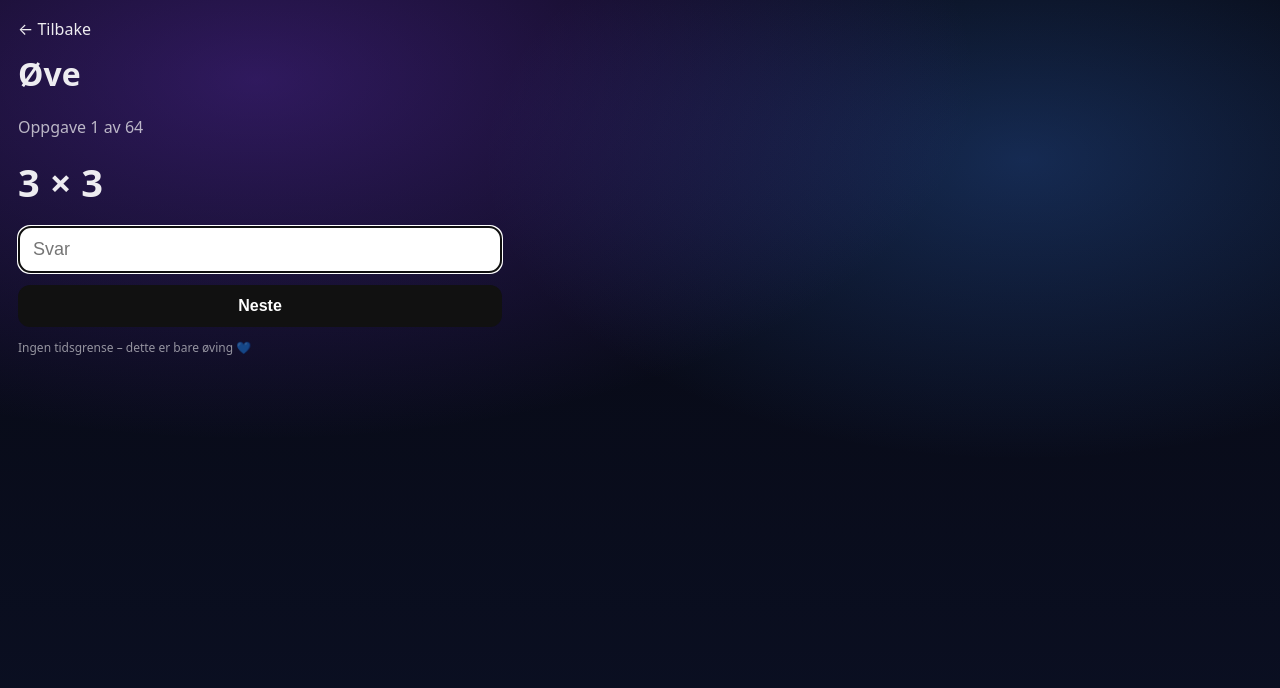
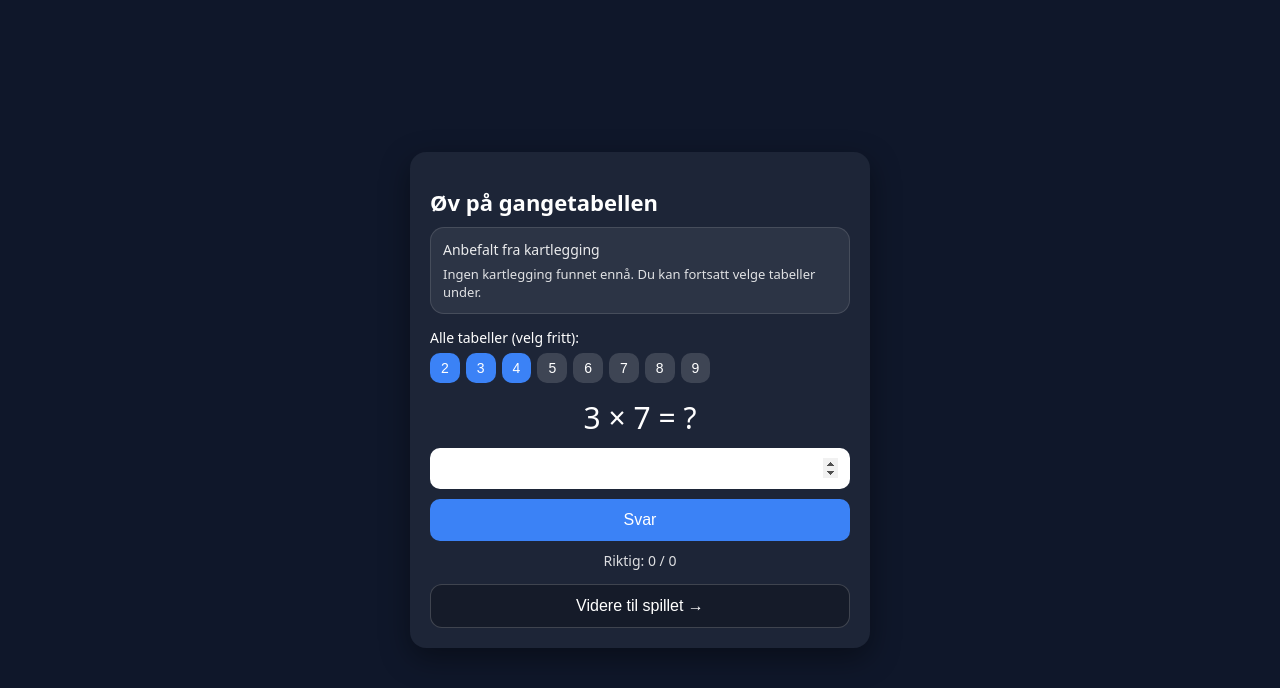
Before and after one commit to tzvxjm2bvv-spec/gangesertifikatet, a Next.js app: page /ove in a window 1280 px wide. Shown: the top 688 px of the page. Built offline with nearby package versions, Linux system fonts and the light colour scheme.

Commit message:
Oppdater Øve: velg tabeller + anbefalinger + start økt + knapp til spill

```diff
--- a/app/ove/page.tsx
+++ b/app/ove/page.tsx
@@ -1,245 +1,381 @@
 "use client";
 
-export const dynamic = "force-dynamic";
-
-import Link from "next/link";
-import React, { Suspense, useMemo, useRef, useState } from "react";
-import { useSearchParams } from "next/navigation";
+import React, { useEffect, useState } from "react";
+import { useRouter } from "next/navigation";
 
 /* =========================
-   Typer
+   Types
 ========================= */
-type Task = { a: number; b: number };
-type Result = { task: Task; ms: number; correct: boolean };
+type Task = {
+  a: number;
+  b: number;
+  answer: number;
+};
+
+type AssessmentV1 = {
+  byTable: Record<
+    number,
+    {
+      attempts: number;
+      correct: number;
+      totalTimeMs?: number;
+      medianTimeMs?: number;
+    }
+  >;
+  updatedAt?: string;
+};
+
+/* =========================
+   Config
+========================= */
+const ASSESS_KEY = "gs:kartlegging:v1"; // endre hvis kartleggingen din bruker annen key
+const TABLE_OPTIONS = [2, 3, 4, 5, 6, 7, 8, 9] as const;
+const DEFAULT_SELECTED = [2, 3, 4];
 
 /* =========================
    Utils
 ========================= */
-function shuffle<T>(arr: T[]) {
-  return [...arr].sort(() => Math.random() - 0.5);
+function randInt(min: number, max: number) {
+  return Math.floor(Math.random() * (max - min + 1)) + min;
 }
 
-function fmtMs(ms: number) {
-  return `${(ms / 1000).toFixed(1)}s`;
+function makeTask(tables: number[]): Task {
+  const a = tables[randInt(0, tables.length - 1)];
+  const b = randInt(0, 10);
+  return { a, b, answer: a * b };
 }
 
-function parseTables(param: string | null): number[] {
-  if (!param) return [];
-  return param
-    .split(",")
-    .map((s) => Number(s.trim()))
-    .filter((n) => Number.isFinite(n) && n >= 2 && n <= 9);
+function safeJsonParse<T>(s: string | null): T | null {
+  if (!s) return null;
+  try {
+    return JSON.parse(s) as T;
+  } catch {
+    return null;
+  }
+}
+
+function uniqueSorted(nums: number[]) {
+  return Array.from(new Set(nums)).sort((a, b) => a - b);
+}
+
+/**
+ * Anbefal tabeller basert på:
+ * - lav treffsikkerhet
+ * - høy relativ responstid (mot barnets egen median på tvers av tabeller)
+ */
+function recommendTablesFromAssessment(
+  a: AssessmentV1,
+  topN = 3
+): { tables: number[]; reason: string } {
+  const rows = TABLE_OPTIONS.map((t) => {
+    const entry = a.byTable?.[t];
+    const attempts = entry?.attempts ?? 0;
+    const correct = entry?.correct ?? 0;
+
+    const accuracy = attempts > 0 ? correct / attempts : 1; // 1 hvis ingen data
+    const wrongRate = 1 - accuracy;
+
+    const timeMs =
+      entry?.medianTimeMs ??
+      (attempts > 0 ? (entry?.totalTimeMs ?? 0) / attempts : 0);
+
+    return { t, attempts, wrongRate, timeMs };
+  });
+
+  // Median tid på tvers (for relativ treghet)
+  const times = rows.map((r) => r.timeMs).filter((x) => x > 0);
+  const medianAll = (() => {
+    if (times.length === 0) return 0;
+    const s = [...times].sort((x, y) => x - y);
+    const mid = Math.floor(s.length / 2);
+    return s.length % 2 ? s[mid] : (s[mid - 1] + s[mid]) / 2;
+  })();
+
+  const scored = rows.map((r) => {
+    const relSlow =
+      medianAll > 0 && r.timeMs > 0 ? Math.max(0, (r.timeMs - medianAll) / medianAll) : 0;
+    // Vekt litt mer på feil enn treghet
+    const score = r.wrongRate * 1.0 + relSlow * 0.6;
+    return { ...r, score };
+  });
+
+  // Prioriter tabeller med litt data
+  const withData = scored.filter((r) => r.attempts >= 3);
+  const base = withData.length >= 2 ? withData : scored;
+
+  const top = [...base]
+    .sort((a, b) => b.score - a.score)
+    .slice(0, topN)
+    .map((r) => r.t);
+
+  const reason =
+    withData.length === 0
+      ? "Ingen/lite kartleggingsdata – viser en forsiktig anbefaling."
+      : "Basert på lavest treffsikkerhet og/eller tregest responstid i kartleggingen.";
+
+  return { tables: uniqueSorted(top), reason };
 }
 
 /* =========================
-   Inner (leser search params)
+   Page
 ========================= */
-function OveInner() {
-  const searchParams = useSearchParams();
+export default function OvePage() {
+  const router = useRouter();
 
-  // anbefalte tabeller fra kartlegging: /ove?tables=7,4,9
-  const recommended = useMemo(
-    () => parseTables(searchParams.get("tables")),
-    [searchParams]
-  );
+  const [selectedTables, setSelectedTables] = useState<number[]>(DEFAULT_SELECTED);
+  const [task, setTask] = useState<Task>(() => makeTask(DEFAULT_SELECTED));
+  const [input, setInput] = useState("");
+  const [feedback, setFeedback] = useState<null | "riktig" | "feil">(null);
+  const [correctCount, setCorrectCount] = useState(0);
+  const [totalCount, setTotalCount] = useState(0);
 
-  // default: anbefalte, ellers alle 2–9
-  const tables = recommended.length ? recommended : [2, 3, 4, 5, 6, 7, 8, 9];
+  const [assessment, setAssessment] = useState<AssessmentV1 | null>(null);
+  const [recommended, setRecommended] = useState<number[] | null>(null);
+  const [recReason, setRecReason] = useState("");
 
-  // Oppgaver: alle kombinasjoner for valgte tabeller, 2–9 som multiplikator
-  const tasks = useMemo(() => {
-    const t: Task[] = [];
-    for (const a of tables) {
-      for (let b = 2; b <= 9; b++) t.push({ a, b });
+  useEffect(() => {
+    const a = safeJsonParse<AssessmentV1>(localStorage.getItem(ASSESS_KEY));
+    if (a && a.byTable) {
+      setAssessment(a);
+      const rec = recommendTablesFromAssessment(a, 3);
+      setRecommended(rec.tables);
+      setRecReason(rec.reason);
+    } else {
+      setAssessment(null);
+      setRecommended(null);
+      setRecReason("");
     }
-    return shuffle(t);
-  }, [tables]);
+  }, []);
 
-  const [index, setIndex] = useState(0);
-  const [answer, setAnswer] = useState("");
-  const [results, setResults] = useState<Result[]>([]);
-  const [done, setDone] = useState(false);
+  function toggleTable(t: number) {
+    setSelectedTables((prev) => {
+      const next = prev.includes(t) ? prev.filter((x) => x !== t) : [...prev, t];
+      return next.sort((a, b) => a - b);
+    });
+  }
 
-  const startedAt = useRef<number>(
-    typeof performance !== "undefined" ? performance.now() : Date.now()
-  );
-
-  const task = tasks[index];
+  function nextTask(tables = selectedTables) {
+    if (!tables || tables.length === 0) return;
+    setTask(makeTask(tables));
+    setInput("");
+    setFeedback(null);
+  }
 
   function submit() {
-    if (!task || done) return;
+    if (input.trim() === "") return;
 
-    const now =
-      typeof performance !== "undefined" ? performance.now() : Date.now();
-    const ms = Math.max(0, now - startedAt.current);
+    const isCorrect = Number(input) === task.answer;
+    setFeedback(isCorrect ? "riktig" : "feil");
+    setTotalCount((c) => c + 1);
+    if (isCorrect) setCorrectCount((c) => c + 1);
 
-    const user = Number(answer.trim());
-    const correct = user === task.a * task.b;
-
-    setResults((r) => [...r, { task, ms, correct }]);
-
-    setAnswer("");
-    startedAt.current =
-      typeof performance !== "undefined" ? performance.now() : Date.now();
-
-    if (index + 1 >= tasks.length) {
-      setDone(true);
-      return;
-    }
-    setIndex((i) => i + 1);
+    setTimeout(() => nextTask(), 600);
   }
 
-  /* =========================
-     Resultatskjerm
-  ========================= */
-  if (done) {
-    const totalMs = results.reduce((a, r) => a + r.ms, 0);
-
-    const wrong = results.filter((r) => !r.correct).length;
-    const correctCount = results.length - wrong;
-
-    const slowest = [...results].sort((a, b) => b.ms - a.ms).slice(0, 5);
+  function useRecommended() {
+    if (!recommended || recommended.length === 0) return;
+    setSelectedTables(recommended);
+    setTask(makeTask(recommended));
+    setInput("");
+    setFeedback(null);
+  }
 
   return (
-      <main style={{ padding: 18, maxWidth: 720 }}>
-        <Link href="/" style={{ textDecoration: "none" }}>
-          ← Tilbake
-        </Link>
-
-        <h1 style={{ marginTop: 12 }}>Øving ferdig</h1>
-
-        <p style={{ opacity: 0.85 }}>
-          Øvde på:{" "}
-          <strong>{tables.map((t) => `${t}-gangen`).join(", ")}</strong>
-        </p>
-
     <div
       style={{
-            marginTop: 12,
-            padding: 14,
+        minHeight: "100vh",
+        background: "#0f172a",
+        color: "white",
+        display: "flex",
+        justifyContent: "center",
+        alignItems: "center",
+        padding: 16,
+      }}
+    >
+      <div
+        style={{
+          width: "100%",
+          maxWidth: 460,
+          background: "rgba(255,255,255,0.06)",
+          borderRadius: 16,
+          padding: 20,
+          boxShadow: "0 10px 30px rgba(0,0,0,0.4)",
+        }}
+      >
+        <h1 style={{ fontSize: 22, marginBottom: 10 }}>Øv på gangetabellen</h1>
+
+        {/* Anbefalt fra kartlegging */}
+        <div
+          style={{
+            background: "rgba(255,255,255,0.07)",
+            border: "1px solid rgba(255,255,255,0.12)",
             borderRadius: 14,
-            border: "1px solid rgba(255,255,255,0.14)",
-            background: "rgba(0,0,0,0.18)",
+            padding: 12,
+            marginBottom: 14,
+          }}
+        >
+          <div style={{ fontSize: 14, opacity: 0.9, marginBottom: 6 }}>
+            Anbefalt fra kartlegging
+          </div>
+
+          {recommended ? (
+            <>
+              <div style={{ display: "flex", gap: 8, flexWrap: "wrap", marginBottom: 8 }}>
+                {recommended.map((t) => (
+                  <span
+                    key={t}
+                    style={{
+                      padding: "6px 10px",
+                      borderRadius: 999,
+                      background: "rgba(34,197,94,0.22)",
+                      border: "1px solid rgba(34,197,94,0.55)",
+                      color: "white",
+                      fontSize: 14,
+                    }}
+                  >
+                    {t}
+                  </span>
+                ))}
+              </div>
+
+              <div style={{ fontSize: 12, opacity: 0.8, marginBottom: 10 }}>
+                {recReason}
+              </div>
+
+              <button
+                onClick={useRecommended}
+                style={{
+                  width: "100%",
+                  padding: 10,
+                  fontSize: 15,
+                  borderRadius: 10,
+                  border: "none",
+                  cursor: "pointer",
+                  background: "#22c55e",
                   color: "white",
                 }}
               >
-          <p style={{ margin: 0 }}>
-            Oppgaver: <strong>{results.length}</strong>
-          </p>
-          <p style={{ margin: "6px 0 0 0" }}>
-            Riktig: <strong>{correctCount}</strong> – Feil:{" "}
-            <strong>{wrong}</strong>
-          </p>
-          <p style={{ margin: "6px 0 0 0" }}>
-            Total tid: <strong>{fmtMs(totalMs)}</strong>
-          </p>
+                Bruk anbefalte tabeller
+              </button>
+            </>
+          ) : (
+            <div style={{ fontSize: 13, opacity: 0.85 }}>
+              Ingen kartlegging funnet ennå. Du kan fortsatt velge tabeller under.
+            </div>
+          )}
         </div>
 
-        <h3 style={{ marginTop: 18 }}>Tregeste oppgaver</h3>
-        <ul>
-          {slowest.map((r, i) => (
-            <li key={i}>
-              {r.task.a} × {r.task.b} – {fmtMs(r.ms)}{" "}
-              {!r.correct ? "(feil)" : ""}
-            </li>
-          ))}
-        </ul>
-
+        {/* Alle tabeller */}
+        <div style={{ marginBottom: 14 }}>
+          <div style={{ fontSize: 14, marginBottom: 6 }}>Alle tabeller (velg fritt):</div>
+          <div style={{ display: "flex", flexWrap: "wrap", gap: 6 }}>
+            {TABLE_OPTIONS.map((t) => (
               <button
-          onClick={() => {
-            setIndex(0);
-            setResults([]);
-            setDone(false);
-            setAnswer("");
-            startedAt.current =
-              typeof performance !== "undefined" ? performance.now() : Date.now();
-          }}
+                key={t}
+                onClick={() => toggleTable(t)}
                 style={{
-            marginTop: 18,
-            padding: "12px 14px",
-            borderRadius: 12,
+                  padding: "7px 11px",
+                  borderRadius: 10,
                   border: "none",
-            background: "#111",
+                  cursor: "pointer",
+                  background: selectedTables.includes(t)
+                    ? "#3b82f6"
+                    : "rgba(255,255,255,0.15)",
                   color: "white",
-            fontWeight: 900,
-            cursor: "pointer",
+                  fontSize: 14,
                 }}
               >
-          Øv mer
+                {t}
               </button>
-      </main>
-    );
-  }
+            ))}
+          </div>
 
-  /* =========================
-     Øving UI
-  ========================= */
-  if (!task) return null;
+          {selectedTables.length === 0 && (
+            <div style={{ marginTop: 8, fontSize: 13, color: "#fbbf24" }}>
+              Velg minst én tabell for å øve.
+            </div>
+          )}
+        </div>
 
-  return (
-    <main style={{ padding: 18, maxWidth: 520 }}>
-      <Link href="/" style={{ textDecoration: "none" }}>
-        ← Tilbake
-      </Link>
-
-      <h1 style={{ marginTop: 12 }}>Øve</h1>
-
-      <p style={{ opacity: 0.75 }}>
-        Oppgave {index + 1} av {tasks.length}
-      </p>
-
-      <div style={{ fontSize: 38, fontWeight: 900, margin: "18px 0" }}>
-        {task.a} × {task.b}
+        {/* Oppgave */}
+        <div style={{ fontSize: 30, textAlign: "center", marginBottom: 10 }}>
+          {task.a} × {task.b} = ?
         </div>
 
         <input
+          type="number"
+          value={input}
+          onChange={(e) => setInput(e.target.value)}
+          onKeyDown={(e) => e.key === "Enter" && submit()}
           autoFocus
-        inputMode="numeric"
-        value={answer}
-        onChange={(e) => setAnswer(e.target.value)}
-        onKeyDown={(e) => e.key === "Enter" && submit()}
-        placeholder="Svar"
           style={{
             width: "100%",
-          padding: "12px 14px",
-          borderRadius: 12,
-          border: "1px solid rgba(0,0,0,0.18)",
+            padding: "10px 12px",
             fontSize: 18,
+            borderRadius: 10,
+            border: "none",
+            outline: "none",
+            marginBottom: 10,
           }}
         />
 
         <button
           onClick={submit}
+          disabled={selectedTables.length === 0}
           style={{
-          marginTop: 12,
             width: "100%",
-          padding: "12px 14px",
-          borderRadius: 12,
+            padding: 12,
+            fontSize: 16,
+            borderRadius: 10,
             border: "none",
-          background: "#111",
+            cursor: selectedTables.length === 0 ? "not-allowed" : "pointer",
+            background: selectedTables.length === 0 ? "rgba(59,130,246,0.4)" : "#3b82f6",
             color: "white",
-          fontSize: 16,
-          fontWeight: 800,
-          cursor: "pointer",
+            marginBottom: 10,
           }}
         >
-        Neste
+          Svar
         </button>
 
-      <p style={{ marginTop: 12, opacity: 0.6, fontSize: 12 }}>
-        Ingen tidsgrense – dette er bare øving 💙
-      </p>
-    </main>
+        {feedback && (
+          <div
+            style={{
+              textAlign: "center",
+              marginBottom: 8,
+              color: feedback === "riktig" ? "#22c55e" : "#ef4444",
+              fontSize: 15,
+            }}
+          >
+            {feedback === "riktig" ? "Riktig!" : `Feil – riktig svar er ${task.answer}`}
+          </div>
+        )}
+
+        <div style={{ fontSize: 14, textAlign: "center", opacity: 0.85, marginBottom: 14 }}>
+          Riktig: {correctCount} / {totalCount}
+        </div>
+
+        <button
+          onClick={() => router.push("/spill")}
+          style={{
+            width: "100%",
+            padding: 12,
+            fontSize: 16,
+            borderRadius: 12,
+            border: "1px solid rgba(255,255,255,0.18)",
+            cursor: "pointer",
+            background: "rgba(0,0,0,0.25)",
+            color: "white",
+          }}
+        >
+          Videre til spillet →
+        </button>
+
+        {assessment?.updatedAt && (
+          <div style={{ marginTop: 10, fontSize: 12, opacity: 0.65, textAlign: "center" }}>
+            Sist kartlagt: {new Date(assessment.updatedAt).toLocaleString("no-NO")}
+          </div>
+        )}
+      </div>
+    </div>
   );
 }
-
-/* =========================
-   Page export (Suspense)
-========================= */
-export default function OvePage() {
-  return (
-    <Suspense fallback={<div style={{ padding: 18 }}>Laster øving…</div>}>
-      <OveInner />
-    </Suspense>
-  );
-}
```
Lines whose indentation alone changed are shown as unchanged.
